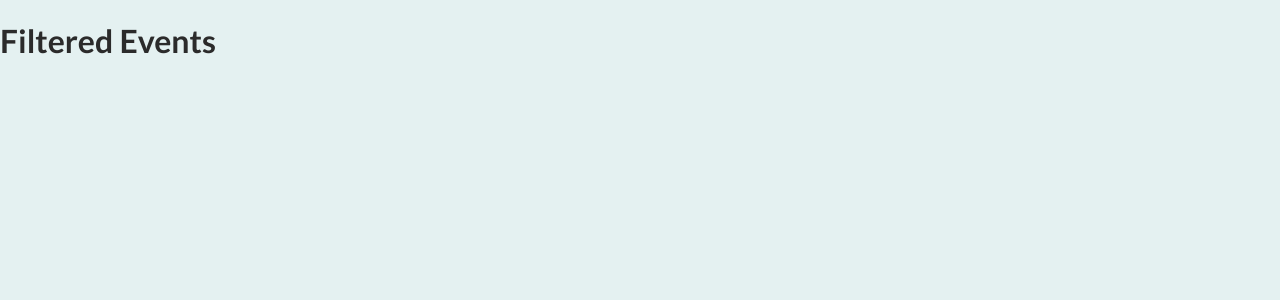
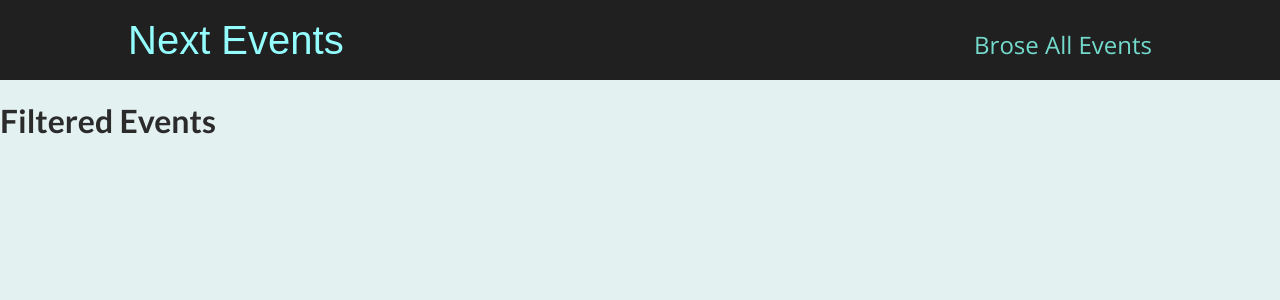
Before and after one commit to tanjanobel/nextjs-events-app, a Next.js app: page /events in a window 1280 px wide. Shown: the top 300 px of the page. Built offline with nearby package versions, Linux system fonts and the light colour scheme.

Commit message:
Add general layout component

```diff
--- /dev/null
+++ b/components/layout/layout.js
@@ -0,0 +1,16 @@
+import { Fragment } from "react";
+
+import MainHeader from "./main-header";
+
+const Layout = (props) => {
+    return (
+        <Fragment>
+            <MainHeader />
+            <main>
+                {props.children}
+            </main>
+        </Fragment>
+    );
+};
+
+export default Layout;
--- /dev/null
+++ b/components/layout/main-header.js
@@ -0,0 +1,22 @@
+import Link from "next/link";
+
+import classes from "./main-header.module.css";
+
+const MainHeader = (props) => {
+    return (
+        <header className={classes.header}>
+            <div className={classes.logo}>
+                <Link href="/">Next Events</Link>
+            </div>
+            <nav className={classes.navigation}>
+                <ul>
+                    <li>
+                        <Link href="/events">Brose All Events</Link>
+                    </li>
+                </ul>
+            </nav>
+        </header>
+    );
+};
+
+export default MainHeader;
--- /dev/null
+++ b/components/layout/main-header.module.css
@@ -0,0 +1,41 @@
+.header {
+    width: 100%;
+    display: flex;
+    justify-content: space-between;
+    align-items: baseline;
+    padding: 1rem 10%;
+    height: 5rem;
+    background-color: #202020;
+}
+
+.logo {
+    font-size: 1.5rem;
+    color: white;
+    font-family: 'Fira', sans-serif;
+    height: 100%;
+    display: flex;
+    justify-content: center;
+    align-items: center;
+    color: #94fdfd;
+}
+
+.logo a {
+    text-decoration: none;
+    color: #94fdfd;
+}
+
+.navigation a {
+    text-decoration: none;
+    color: #74dacc;
+    font-size: 1rem;
+}
+
+@media (min-width: 768px) {
+    .logo {
+        font-size: 2.5rem;
+    }
+
+    .navigation a {
+        font-size: 1.5rem;
+    }
+}
--- a/pages/_app.js
+++ b/pages/_app.js
@@ -1,7 +1,12 @@
+import Layout from "../components/layout/layout";
 import '../styles/globals.css'
 
 function MyApp({ Component, pageProps }) {
-    return <Component {...pageProps} />
+    return (
+        <Layout>
+            <Component {...pageProps} />
+        </Layout>
+    );
 }
 
 export default MyApp
```
